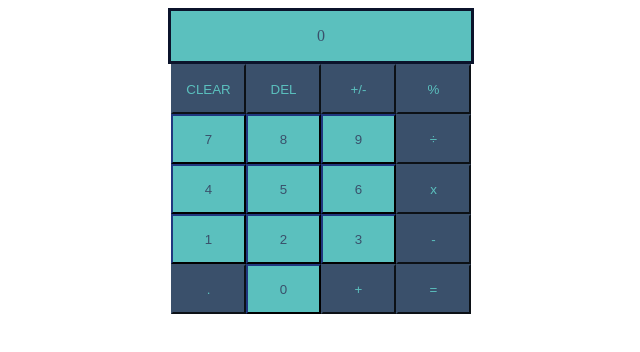
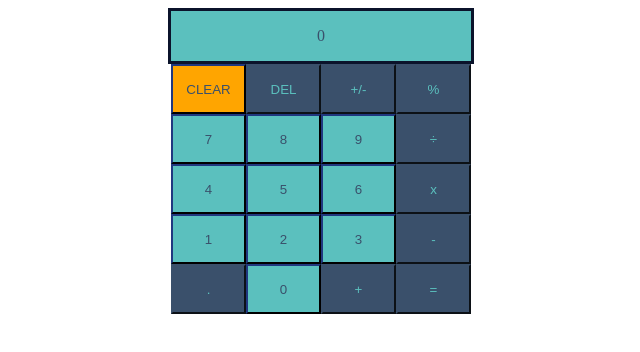
Before and after one commit to td-tan/odin-calculator, a plain HTML site: page index.html in a window 1280 px wide. In both pictures the pointer is over the button "CLEAR". Shown: the whole page, without its empty margins (319-959 px from the left). Drawn offline with Linux system fonts and the light colour scheme.

Commit message:
feat(style): add button animation

```diff
--- a/styles.css
+++ b/styles.css
@@ -39,3 +39,14 @@ button[data-item="number"] {
     border-color: #0B132B;
     color: #3A506B;
 }
+
+button:hover {
+    background-color: orange;
+    border-color: #0B132B;
+    color: #3A506B;
+    cursor: pointer;
+}
+
+button:active {
+    background-color: rgb(255, 175, 26);
+}
```
